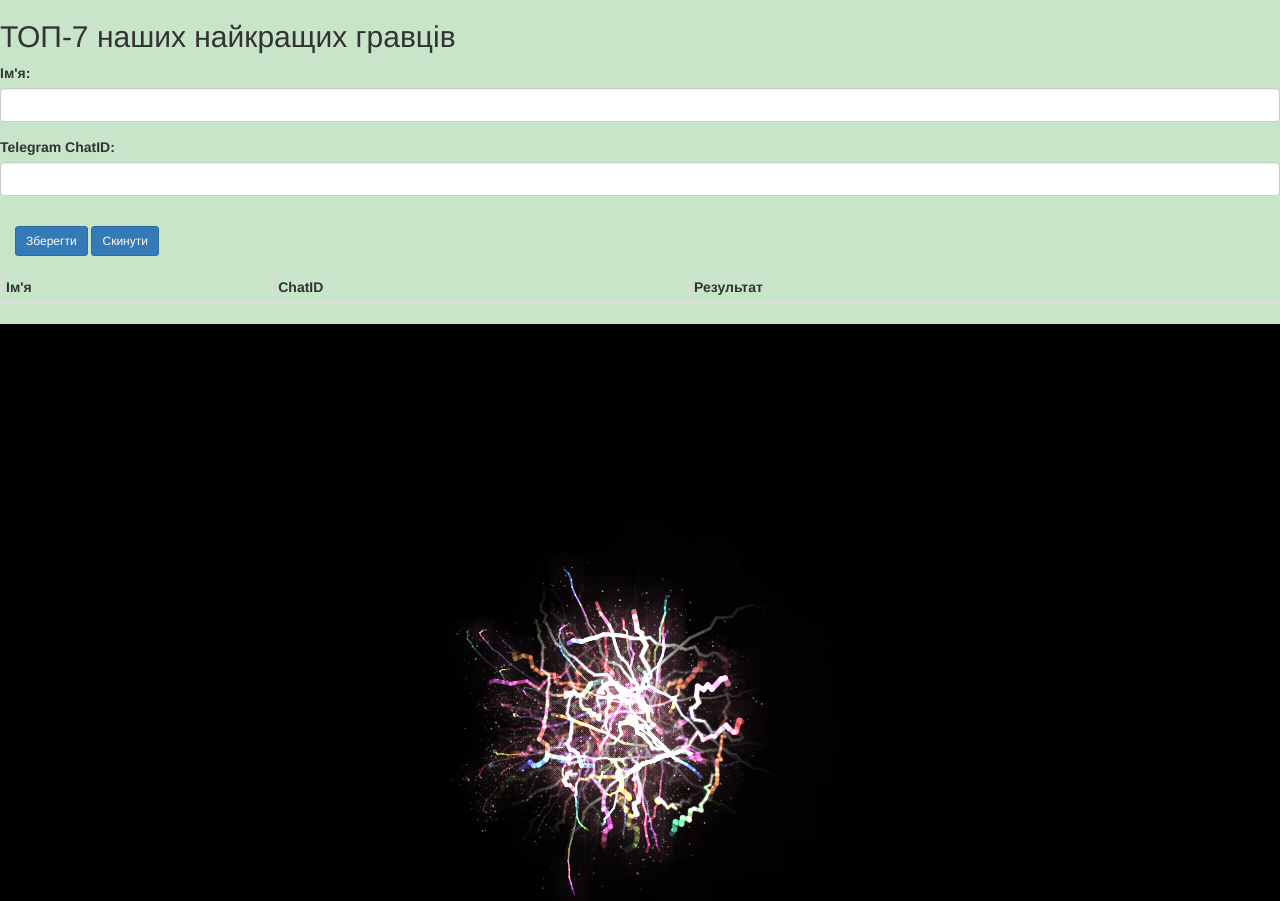
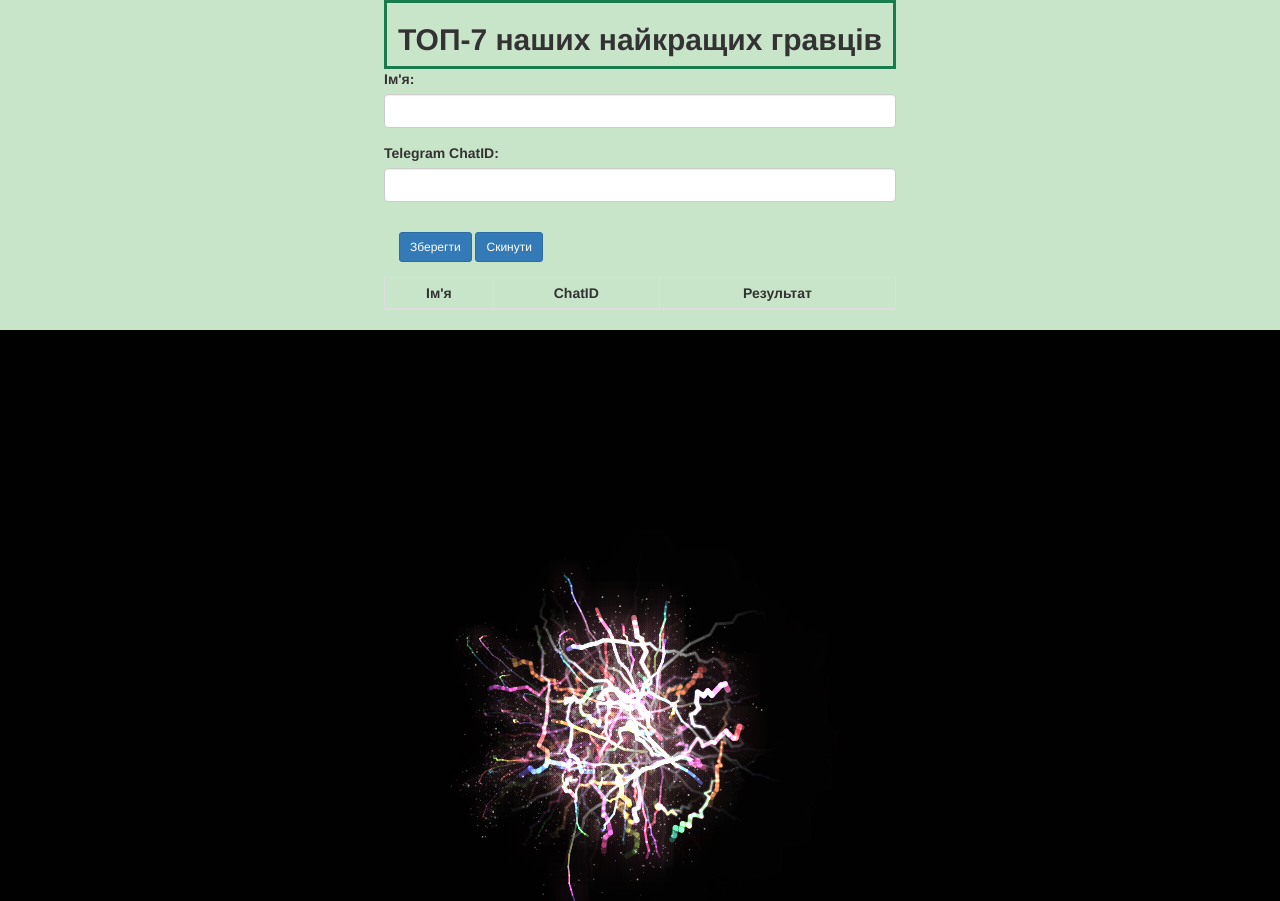
Before and after one commit to lushpen/MaxSite, a website: page public/index.html in a window 1280 px wide. Shown: the top 901 px of the page. Drawn offline with nearby package versions, Linux system fonts and the light colour scheme; no server answers; animation ran at ten frames a second.

Commit message:
Add files via upload

```diff
--- a/public/index.html
+++ b/public/index.html
@@ -8,7 +8,7 @@
     <link rel="stylesheet" type="text/css" href="styles/styles.css" />
 <body>
   <div id="content" class="header">
-    <h2>ТОП-7 наших найкращих гравців</h2>
+    <h2><strong>ТОП-7 наших найкращих гравців</strong></h2>
   </div>
   <div class="main-content">
     <form name="userForm">
@@ -34,6 +34,7 @@
     </table>
   </div>
     <script>
+
     // Отримання всіх користувачів
         async function GetUsers() {
             // запит-відповідь
--- a/public/styles/styles.css
+++ b/public/styles/styles.css
@@ -1,9 +1,9 @@
 html,
 body {
-      background: #c8e4c9;
-   /* margin: 20;
+   background: #c8e4c9;
+   margin: 20;
    padding: 20;
-   height: 100%; */
+   height: 100%;
  }
 /* canvas {
   flex-shrink: 0;
@@ -17,48 +17,47 @@ body {
 .header
 {
   /* background: #7e68a1; */
-  width: 80;
-  height: 80;
-  position: top;
+  text-align: center;
+  box-sizing: border-box;
   margin: auto;
-  /* left: 10;
-  right: 10;
-  top: 10;
-  bottom: 10;  */
+  width: 40%;
+  border: solid #197c4e 3px;
 }
 
  /* Таблиця? */
-/* .main-content {
-
-      margin-top: 10;
-      margin-left: 15;
-      margin-right: 15;
-      margin-bottom: 10;
-}*/
+.main-content {
+  /* background: #29124e; */
+    /* box-sizing: border-box; */
+    margin: auto;
+    width: 40%;
+    /* border: solid #5B6DCD 10px; */
+    /* padding: 5px; */
+}
 
 /* форма редагування */
-/* .form-group
+ /* .form-group
 {
-          margin-top: 15;
-          margin-left: 30;
-          margin-right: 30;
-} */
+    background: #29124e;
+    box-sizing: border-box;
+    margin-left: 25;
+    margin-right: 25;
+ }  */
 /* Кнопки зберегти скинути */
 /* .panel-body
 {
-  margin-left: 25;
-  margin-right: 25;
+
+   background: #29124e;
+   box-sizing: border-box;
+   margin-left: 25;
+   margin-right: 25;
 } */
 
-/* .table table-condensed table-striped table-bordered
-{
-  background: #7e68a1;
-  margin-top: 50px;
-  margin-bottom: 50px;
-} */
 /* анімація */
 /* .animation{
   opacity: 0.1;
     margin: 10;
 
 } */
+th,td {
+   text-align: center;
+    }
```
